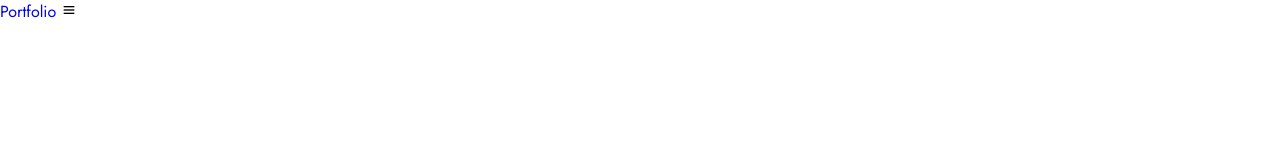
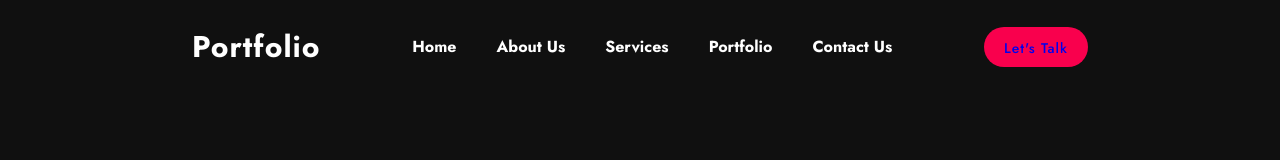
Before and after one commit to mahmud035/portfolio-website, a plain HTML site: page index.html in a window 1280 px wide. Drawn offline with nearby package versions, Linux system fonts and the light colour scheme.

Commit message:
added header section html & css

```diff
--- a/css/style.css
+++ b/css/style.css
@@ -24,6 +24,86 @@ html {
   scroll-behavior: smooth;
 }
 
-html {
+body {
   font-family: 'Jost', sans-serif;
+  background-color: var(--bg-color);
+  color: var(--text-color);
 }
+
+/* Header */
+header {
+  position: fixed;
+  width: 100%;
+  top: 0;
+  right: 0;
+  z-index: 1000;
+  display: flex;
+  align-items: center;
+  justify-content: space-between;
+  background: transparent;
+  padding: 25px 15%;
+  transition: 0.3s ease;
+}
+
+.logo {
+  color: var(--text-color);
+  font-size: 30px;
+  font-weight: bold;
+  letter-spacing: 1px;
+}
+
+.navbar {
+  display: flex;
+}
+
+.navbar li {
+  position: relative;
+}
+
+.navbar li a {
+  color: var(--text-color);
+  font-weight: bold;
+  font-size: 1rem;
+  padding: 10px 20px;
+}
+
+.navbar li a::after {
+  content: ' ';
+  position: absolute;
+  width: 0;
+  height: 2px;
+  background-color: var(--main-color);
+  left: 0;
+  bottom: -4px;
+  transition: 0.4s ease;
+}
+
+.navbar li a:hover::after {
+  width: 100%;
+}
+
+#menu-icon {
+  font-size: 32px;
+  color: var(--text-color);
+  z-index: 10001;
+  cursor: pointer;
+  display: none;
+}
+
+.h-btn {
+  padding: 0 20px;
+  height: 40px;
+  display: inline-block;
+  line-height: 42px;
+  background: var(--main-color);
+  border: none;
+  border-radius: 30px;
+  font-size: 14px;
+  font-weight: 500;
+  letter-spacing: 1px;
+  transition: all 0.3s ease;
+}
+
+.h-btn:hover {
+  transform: translateY(-5px);
+}
--- a/index.html
+++ b/index.html
@@ -19,6 +19,16 @@
     <header>
       <a href="#" class="logo">Portfolio</a>
       <div class="bx bx-menu" id="menu-icon"></div>
+
+      <nav class="navbar">
+        <li><a href="#home">Home</a></li>
+        <li><a href="#about">About Us</a></li>
+        <li><a href="#services">Services</a></li>
+        <li><a href="#portfolio">Portfolio</a></li>
+        <li><a href="#contact">Contact Us</a></li>
+      </nav>
+
+      <a href="#" class="h-btn">Let's Talk</a>
     </header>
 
     <!-- Link to Javascript File -->
```
